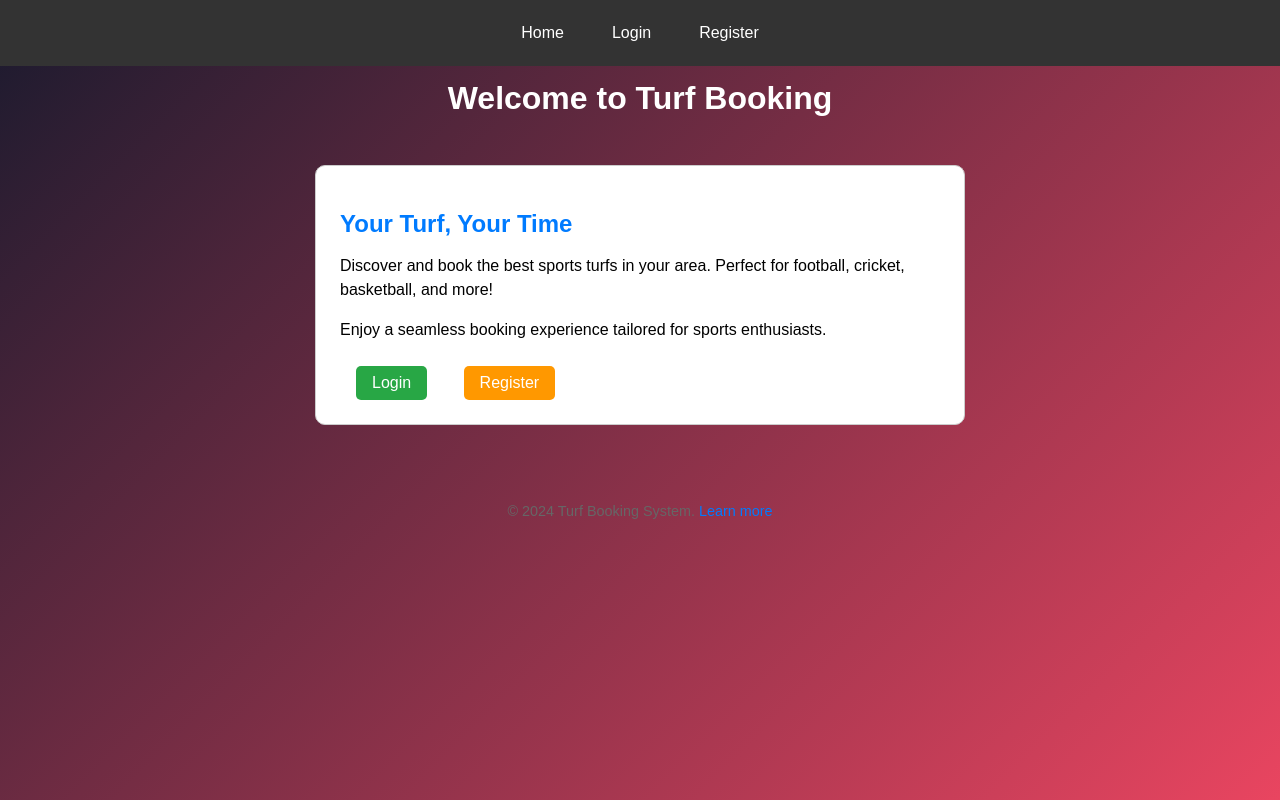
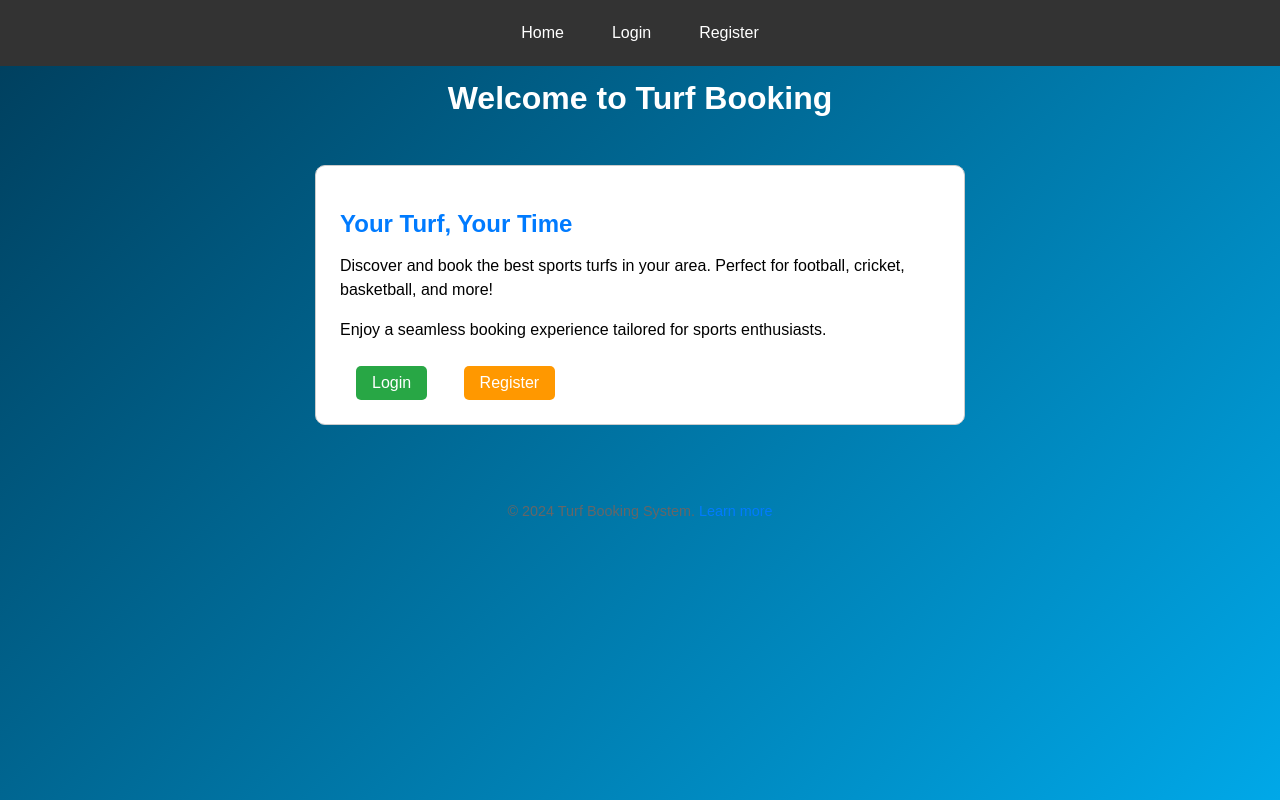
Before and after one commit to RahulShirsat003/Turf_Booking_Sysyem, a Flask app: page / in a window 1280 px wide. Run offline with Flask 3, Linux system fonts and the light colour scheme.

Commit message:
final Check

```diff
--- a/templates/home.html
+++ b/templates/home.html
@@ -10,7 +10,7 @@
             font-family: 'Arial', sans-serif;
             margin: 0;
             padding: 0;
-            background: linear-gradient(135deg, #1a1a2e, #e94560);
+            background: linear-gradient(135deg, #003d5b, #00a8e8);
             color: #fff;
             display: flex;
             flex-direction: column;
```
